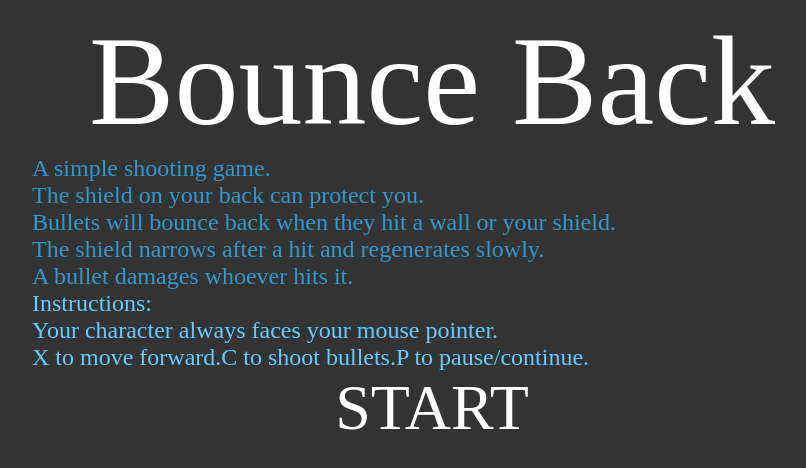
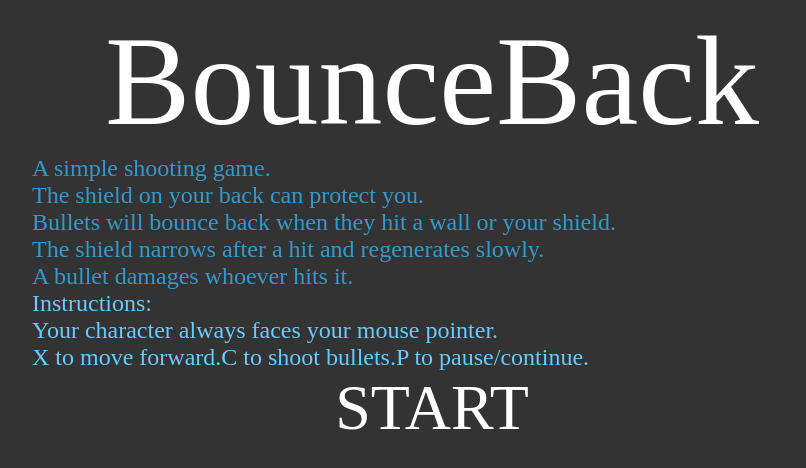
Before and after one commit to liningyuan/js13kgames2019, a plain HTML site: page index.html in a window 1280 px wide. Shown: the whole page, without its empty margins (208-1014 px from the left). Drawn offline with Linux system fonts and the light colour scheme.

Commit message:
Update index.html
changed after submitting

```diff
--- a/index.html
+++ b/index.html
@@ -2,11 +2,11 @@
 <html>
 <head>
     <meta charset="UTF-8">
-    <title>Title</title>
+    <title>BounceBack</title>
 </head>
 <body style="background:#333;text-align:center;">
 	<div id="title">
-		<div style="font-size:128px;color:#ffffff">Bounce Back</div>
+		<div style="font-size:128px;color:#ffffff">BounceBack</div>
 		<div style="max-width:800px;margin:auto;font-size:24px;color:#3399cc;text-align:left;">A simple shooting game.<br>The shield on your back can protect you.<br>Bullets will bounce back when they hit a wall or your shield.<br>The shield narrows after a hit and regenerates slowly.<br>A bullet damages whoever hits it.</div>
 		<div style="max-width:800px;margin:auto;font-size:24px;color:#66ccff;text-align:left;">Instructions:<br>Your character always faces your mouse pointer.<br>X to move forward.C to shoot bullets.P to pause/continue.</div>
 		<div style="font-size:64px;cursor:pointer;color:#ffffff" onclick="startclick();">START</div>
```
